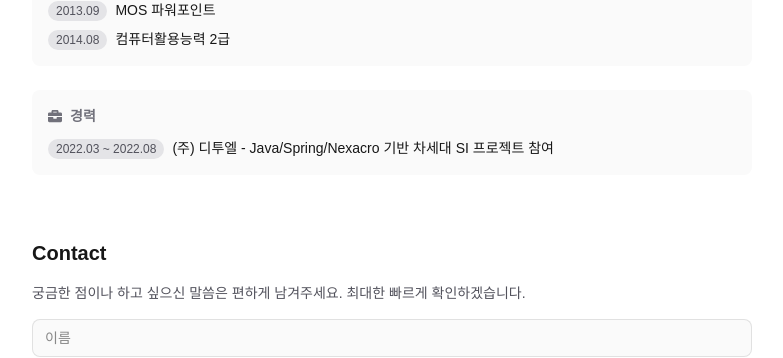
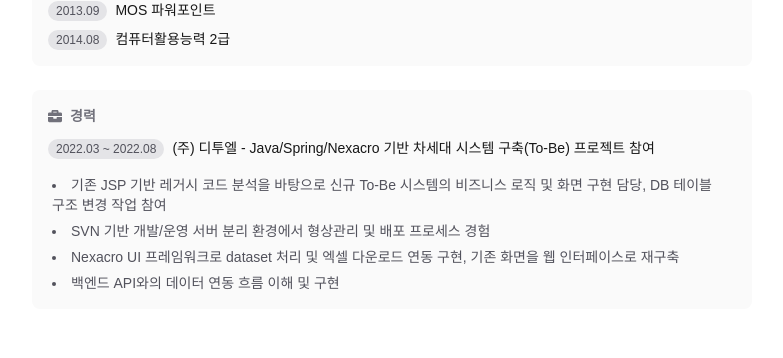
Before and after one commit to lym-bin/sangbin-dev, a Next.js app: page / in a window 1280 px wide. Shown: the part 1811-2169 px from the top of the page, without its empty margins (248-1031 px from the left). Built offline with nearby package versions, Linux system fonts and the light colour scheme.

Commit message:
경력 상세 업무 블릿포인트 추가 및 간격 개선

```diff
--- a/src/app/page.tsx
+++ b/src/app/page.tsx
@@ -168,11 +168,29 @@ export default function Home() {
             경력
           </h3>
           <ul className="flex flex-col gap-2 text-sm">
-            <li className="flex flex-wrap items-baseline gap-2">
-              <span className="rounded-full bg-zinc-200 px-2 py-0.5 text-xs text-zinc-600 dark:bg-zinc-800 dark:text-zinc-300">
-                2022.03 ~ 2022.08
-              </span>
-              (주) 디투엘 - Java/Spring/Nexacro 기반 차세대 SI 프로젝트 참여
+            <li className="flex flex-col gap-4">
+              <div className="flex flex-wrap items-baseline gap-2">
+                <span className="rounded-full bg-zinc-200 px-2 py-0.5 text-xs text-zinc-600 dark:bg-zinc-800 dark:text-zinc-300">
+                  2022.03 ~ 2022.08
+                </span>
+                (주) 디투엘 - Java/Spring/Nexacro 기반 차세대 시스템 구축(To-Be)
+                프로젝트 참여
+              </div>
+              <ul className="ml-1 flex flex-col gap-1.5 list-disc break-keep list-inside text-zinc-600 dark:text-zinc-400">
+                <li>
+                  기존 JSP 기반 레거시 코드 분석을 바탕으로 신규 To-Be 시스템의
+                  비즈니스 로직 및 화면 구현 담당, DB 테이블 구조 변경 작업 참여
+                </li>
+                <li>
+                  SVN 기반 개발/운영 서버 분리 환경에서 형상관리 및 배포
+                  프로세스 경험
+                </li>
+                <li>
+                  Nexacro UI 프레임워크로 dataset 처리 및 엑셀 다운로드 연동
+                  구현, 기존 화면을 웹 인터페이스로 재구축
+                </li>
+                <li>백엔드 API와의 데이터 연동 흐름 이해 및 구현</li>
+              </ul>
             </li>
           </ul>
         </div>
```
